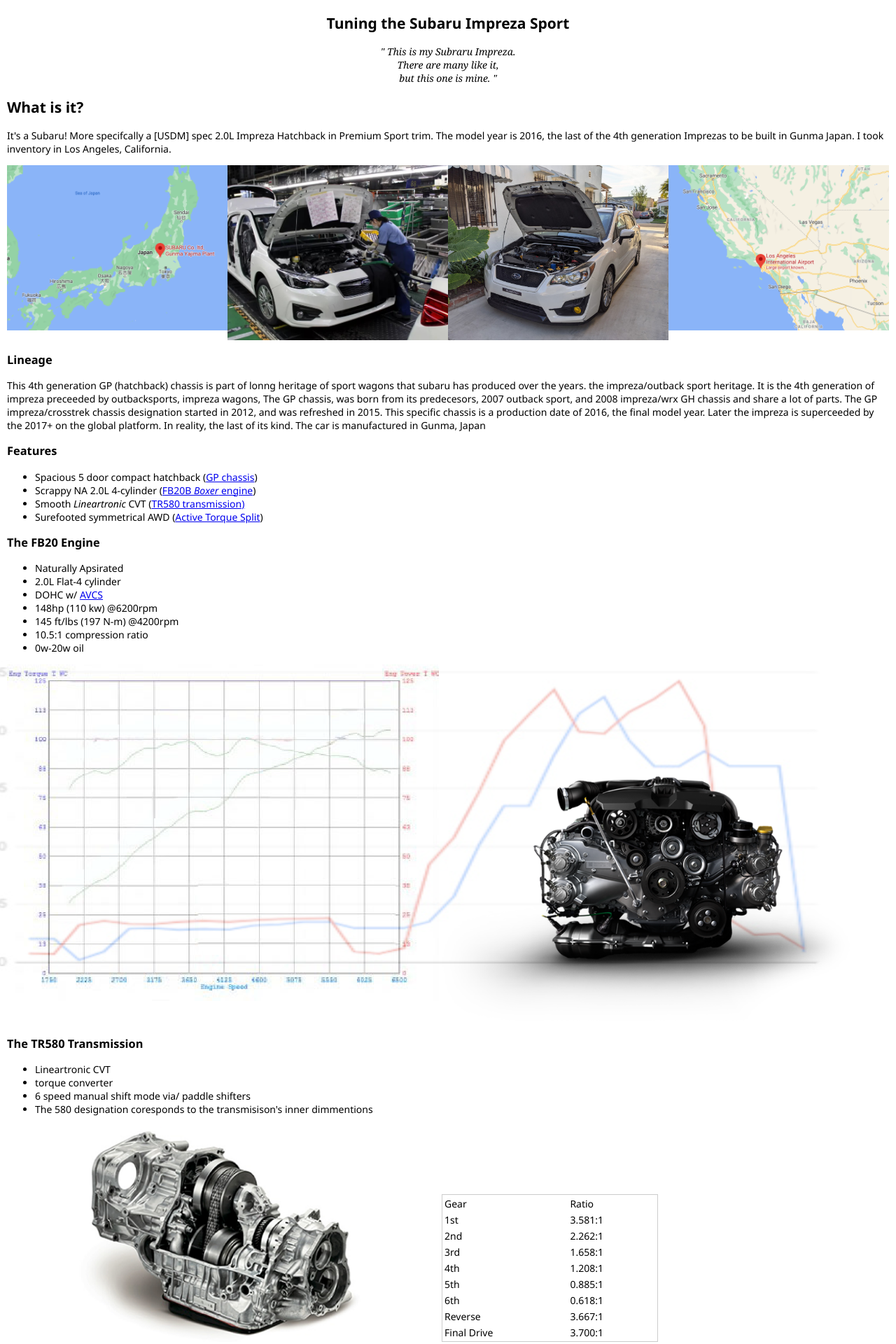
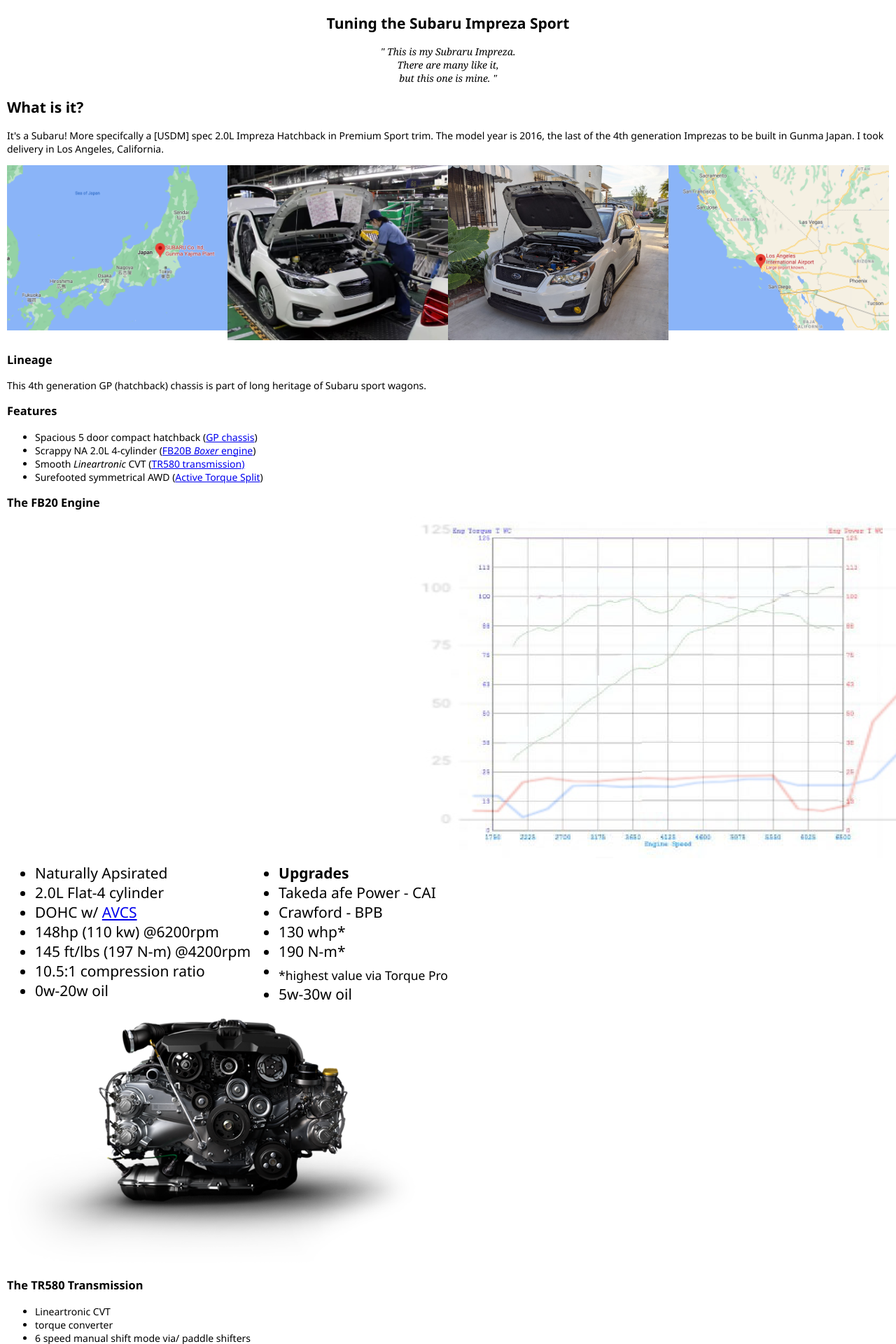
Before and after one commit to 4roller/4roller.github.io, a PHP site: page / in a window 1280 px wide; the page is wider, and only the part inside the window is pictured. Shown: the part 689-2609 px from the top of that part at 70% size. Run offline with PHP 8.4, Linux system fonts and the light colour scheme.

Commit message:
[TUNER] copy/engine upgrads

```diff
--- a/tuner/index.html
+++ b/tuner/index.html
@@ -27,7 +27,7 @@
     <h2>What is it?</h2>
     <p>It's a Subaru! More specifcally a <span class="hoverDef">[USDM]</span> spec 2.0L Impreza Hatchback in Premium
       Sport trim. The model
-      year is 2016, the last of the 4th generation Imprezas to be built in Gunma Japan. I took inventory in Los
+      year is 2016, the last of the 4th generation Imprezas to be built in Gunma Japan. I took delivery in Los
       Angeles, California.
 <!--       It works. It is primaly choosen by people who value
       safety, utility, AWD and fuel economy. It has a taller sister, the Crosstrek (aka XV). -->
@@ -44,13 +44,7 @@
 
     <h3>Lineage</h3>
     <p>
-      This 4th generation GP (hatchback) chassis is part of lonng heritage of sport wagons that subaru has produced over the years.  the impreza/outback sport heritage. It is the 4th generation of impreza
-      preceeded by outbacksports, impreza wagons,  The GP chassis, was born from its predecesors,
-      2007
-      outback sport, and 2008 impreza/wrx GH chassis and share a lot of parts.
-      The GP impreza/crosstrek chassis designation started in 2012, and was refreshed in 2015. This specific chassis is
-      a production date of 2016, the final model year. Later the impreza is superceeded by the 2017+ on the global
-      platform. In reality, the last of its kind. The car is manufactured in Gunma, Japan
+      This 4th generation GP (hatchback) chassis is part of long heritage of Subaru sport wagons.
     </p>
 
 
@@ -83,8 +77,8 @@
     </ul>
 
     <section class="engine">
-      <div>
-        <h3>The FB20 Engine</h3>
+      <h3>The FB20 Engine</h3>
+      <div class="before-after">
         <ul>
           <li>Naturally Apsirated</li>
           <li>2.0L Flat-4 cylinder</li>
@@ -93,6 +87,15 @@
           <li>145 ft/lbs (197 N-m) @4200rpm</li>
           <li>10.5:1 compression ratio</li>
           <li>0w-20w oil</li>
+        </ul>
+        <ul>
+          <li><b>Upgrades</b></li>
+          <li>Takeda afe Power - CAI </li>
+          <li>Crawford - BPB </li>
+          <li>130 whp* </li>
+          <li>190 N-m* </li>
+          <li><sub>*highest value via Torque Pro</sub> </li>
+          <li>5w-30w oil</li>
         </ul>
       </div>
 
--- a/tuner/style4.css
+++ b/tuner/style4.css
@@ -88,6 +88,11 @@ figure.cvt img {
 figure.cvt-ratios table {
     border: 1px solid #ccc;
     width: 50%;
+}
+
+.engine .before-after {
+    display: inline-flex;
+    font-size: 1.5em;
 }
 
 
```
